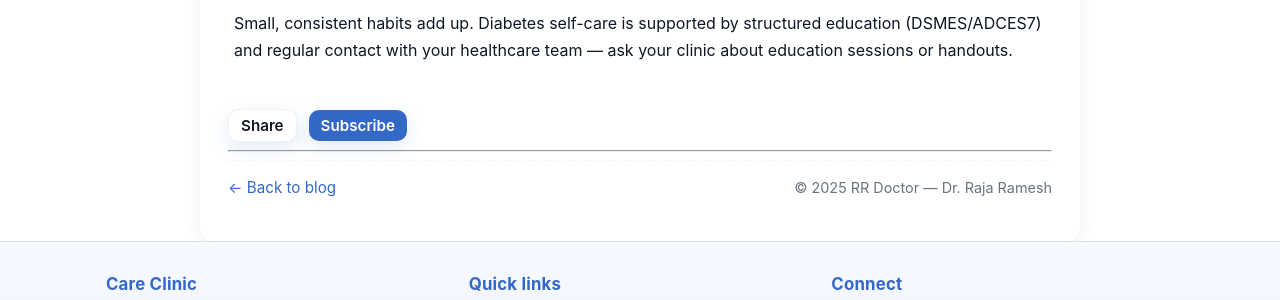
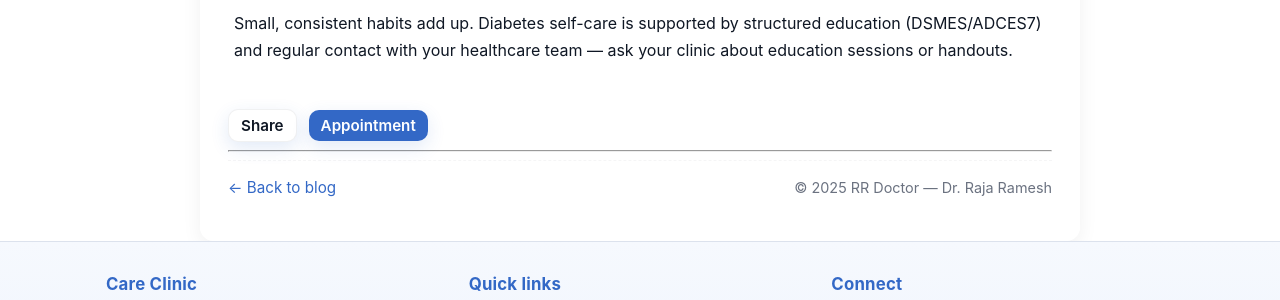
Before and after one commit to drrajarameshd/rr, a Jekyll site: the page built from _posts/2025-09-20-diabetes-care.md, in a window 1280 px wide. Shown: the part 1271-1571 px from the top of the page. Built offline with Jekyll 4.4.1, drawn with Linux system fonts in a browser that asks for light colours.

Commit message:
Update post.html

```diff
--- a/_layouts/post.html
+++ b/_layouts/post.html
@@ -57,7 +57,7 @@
   }
   return false;
 ">Share</a>
-          <a class="btn btn--primary" href="#subscribe">Subscribe</a>
+          <a class="btn btn--primary" href="/contact.html">Appointment</a>
         </div>
 
         <hr />
```
